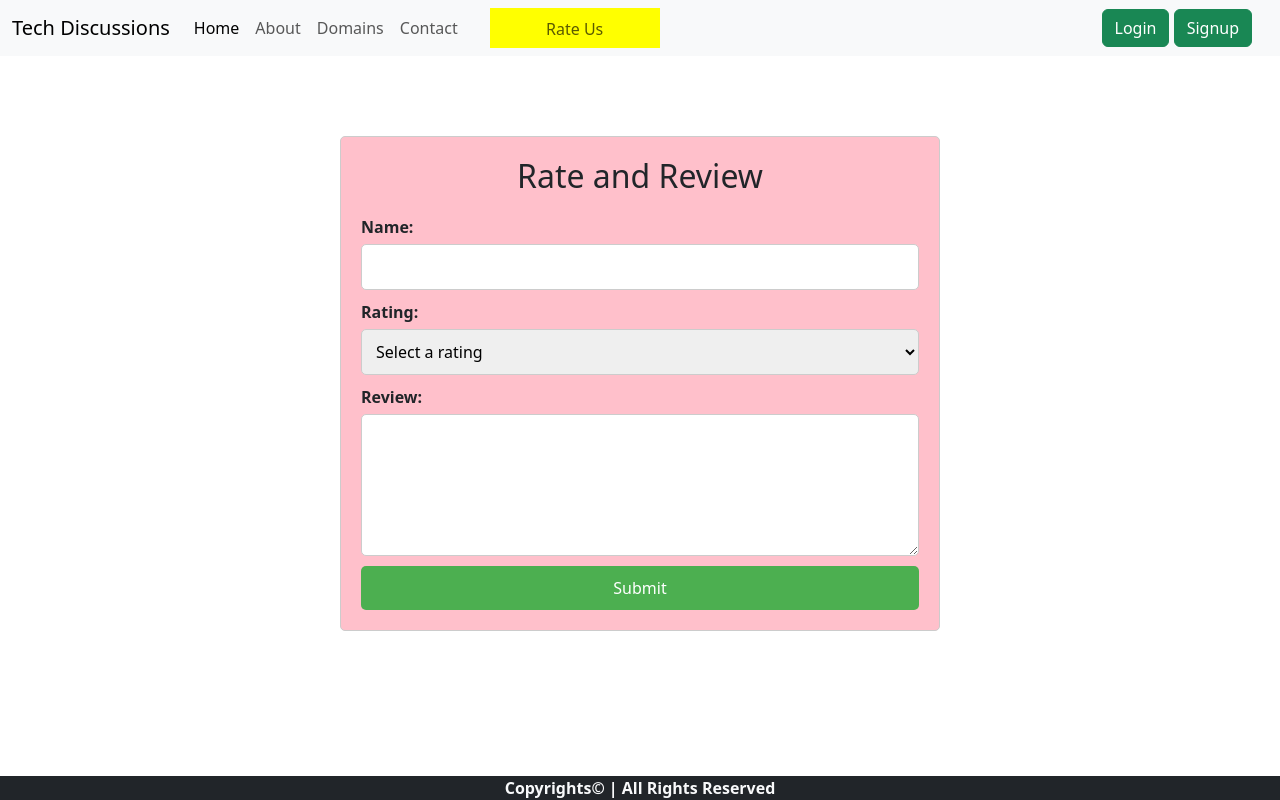
After one commit to Harikaraja/Tech-Discussions, a PHP site: page /Mydisc.php in a window 1280 px wide. The commit adds this page. Run offline with PHP 8.4, Linux system fonts and the light colour scheme.

Commit message:
project Done

```diff
--- /dev/null
+++ b/Mydisc.php
@@ -0,0 +1,106 @@
+<!doctype html>
+<html lang="en">
+
+<head>
+    <meta charset="utf-8">
+    <meta name="viewport" content="width=device-width, initial-scale=1">
+    <title>Add My Discussion</title>
+    <link href="https://cdn.jsdelivr.net/npm/bootstrap@5.3.0-alpha3/dist/css/bootstrap.min.css" rel="stylesheet"
+        integrity="sha384-KK94CHFLLe+nY2dmCWGMq91rCGa5gtU4mk92HdvYe+M/SXH301p5ILy+dN9+nJOZ" crossorigin="anonymous">
+
+
+    <style>
+        .review-container {
+            margin: 20px auto;
+            max-width: 600px;
+            padding: 20px;
+            border: 1px solid #ccc;
+            border-radius: 5px;
+            background:pink;
+            margin-top:5rem;
+          }
+
+          .review-header {
+            text-align: center;
+            margin-bottom: 20px;
+          }
+
+          .review-form {
+            display: flex;
+            flex-direction: column;
+            gap: 10px;
+          }
+
+          .form-group {
+            display: flex;
+            flex-direction: column;
+          }
+
+          label {
+            font-weight: bold;
+            margin-bottom: 5px;
+          }
+
+          input[type="text"],
+          select,
+          textarea {
+            padding: 10px;
+            border: 1px solid #ccc;
+            border-radius: 5px;
+          }
+
+          button[type="submit"] {
+            background-color: #4CAF50;
+            color: white;
+            padding: 10px;
+            border: none;
+            border-radius: 5px;
+            cursor: pointer;
+            transition: all 0.3s ease;
+          }
+
+          button[type="submit"]:hover {
+            background-color: #2E8B57;
+          }
+
+
+
+    </style>
+</head>
+<body>
+    <?php include 'partials/nav.php'; ?>
+    <?php include 'partials/footer.php' ?>
+
+    <div class="review-container">
+        <div class="review-header">
+          <h2>Rate and Review</h2>
+        </div>
+        <form class="review-form">
+          <div class="form-group">
+            <label for="name">Name:</label>
+            <input type="text" id="name" name="name" required>
+          </div>
+          <div class="form-group">
+            <label for="rating">Rating:</label>
+            <select id="rating" name="rating" required>
+              <option value="" selected disabled hidden>Select a rating</option>
+              <option value="1">1 Star</option>
+              <option value="2">2 Stars</option>
+              <option value="3">3 Stars</option>
+              <option value="4">4 Stars</option>
+              <option value="5">5 Stars</option>
+            </select>
+          </div>
+          <div class="form-group">
+            <label for="review">Review:</label>
+            <textarea id="review" name="review" rows="5" required></textarea>
+          </div>
+          <button type="submit">Submit</button>
+        </form>
+      </div>
+
+
+
+</body>
+
+</html>
--- a/Thread_spec.php
+++ b/Thread_spec.php
@@ -165,7 +165,13 @@
                       <h5><p><i>' .$comment_desc. '</i></p></h5>
                       <strong class="text-muted">Posted by : ' .$row2['user_email']. '  on ' .$timestamp. ' </strong>
                     </div>
+                    <div>
+                        <button class="btn btn-outline-success" ><a href="upvote.php?com_id=' .$comment_id. '&thread_id=' .$thread_id. ' " style="text-decoration:none;color:green;">Upvote(' .$upvotes. ' )</a>
 
+                        </button>
+                        <button class="btn btn-outline-danger" ><a href="downvote.php?com_id=' .$comment_id. '&thread_id=' .$thread_id. '  " style="text-decoration:none;color:red;">Downvote(' .$downvotes. ' )</a>
+                        </button>
+                    </div>
                     </div>
                 </div>
 
--- a/Threads.php
+++ b/Threads.php
@@ -114,7 +114,7 @@
                     <ul>Stay on topic. ...</ul>
                 </list>
                 <p><strong>This is a peer-to-peer forum for sharing knowledge with Each other</strong></p>
-                <h5><b>Posted by : </b></h5></br>
+
                 <a class="btn btn-warning btn-lg" href="#ques" role="button">View Thread</a>
 
             </div>
--- a/contact.php
+++ b/contact.php
@@ -21,7 +21,7 @@
 
     <div class="container">
         <h1>Contact Me</h1>
-        <p>Feel free to contact us and we will get back to you ass sson as we can.</p>
+        <p>Feel free to contact us and we will get back to you ass soon as we can.</p>
         <form action="https://formspree.io/f/xjvdllaj" method="POST">
             <label for="name">Name:</label>
             <input type="text" name="name" id="name" required autocomplete="off">
--- a/partials/nav.php
+++ b/partials/nav.php
@@ -26,7 +26,7 @@ echo '
 
                     <li class="nav-item">
                     <button type="button" class="mx-4" style="background-color:Yellow;width:170px;height:40px;border:none;color:white;">
-                    <a class="nav-link" href="Mydisc.html">Rate Us</a></button>
+                    <a class="nav-link" href="Mydisc.php">Rate Us</a></button>
 
                     </li>
                 </ul>';
```
Also changed, not shown: Mydisc.html (deleted, +0 -17 lines), downvote.php (+9 -24 lines), upvote.php (+12 -40 lines).
